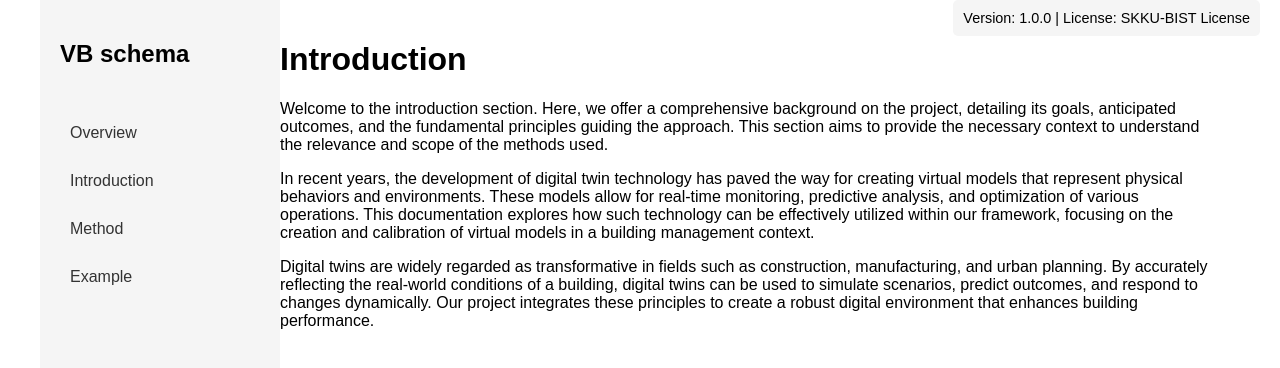
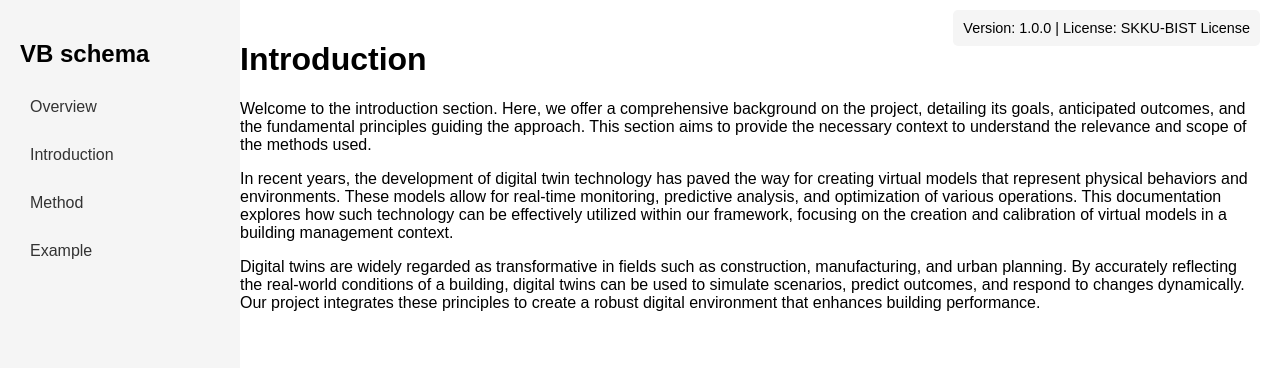
Before and after one commit to SKKU-BIST/SKLU-BIST.github.io, a Jekyll site: the page built from introduction.md, in a window 1280 px wide. Shown: the top 368 px of the page. Built offline with Jekyll 4.4.1, drawn with Linux system fonts in a browser that asks for light colours.

Commit message:
Update default.html

```diff
--- a/_layouts/default.html
+++ b/_layouts/default.html
@@ -6,31 +6,27 @@
     <title>{{ page.title }} | {{ site.title }}</title>
     <style>
         /* 기본 스타일 */
-        html {
+        html, body {
+            margin: 0;
+            padding: 0;
             overflow-y: scroll; /* 스크롤바 항상 표시 */
-        }
-        body {
             font-family: Arial, sans-serif;
-            margin: 0;
-            display: flex;
-            min-height: 100vh;
-            flex-direction: column;
+            height: 100%;
         }
         .container {
             display: flex;
-            flex: 1;
             width: 100%;
-            max-width: 1200px;
-            margin: 0 auto;
+            height: 100vh;
         }
         aside {
             width: 200px;
             padding: 20px;
             background: #f5f5f5;
             height: 100vh;
-            display: flex;
-            flex-direction: column;
             position: fixed;
+            top: 0;
+            left: 0;
+            overflow-y: auto;
         }
         aside h2 {
             font-size: 1.5em;
@@ -39,7 +35,7 @@
         aside ul {
             list-style: none;
             padding: 0;
-            flex-grow: 1;
+            margin: 0;
         }
         aside ul li {
             margin: 10px 0;
@@ -63,10 +59,11 @@
             flex: 1;
             padding: 20px;
             margin-left: 220px; /* 사이드바 공간 확보 */
+            overflow-y: auto;
         }
         .top-info {
             position: fixed;
-            top: 0;
+            top: 10px;
             right: 20px;
             background-color: #f5f5f5;
             padding: 10px;
@@ -83,7 +80,7 @@
             <ul>
                 {% for item in site.data.navigation %}
                 <li>
-                    <a href="{{ item.url }}" class="{% if item.url == page.url or item.url == page.url | replace:'/index.html', '/index' %}active{% endif %}">
+                    <a href="{{ item.url }}" class="{% if page.url == item.url or (page.url == '/index.html' and item.url == '/index') %}active{% endif %}">
                         {{ item.title }}
                     </a>
                 </li>
```
